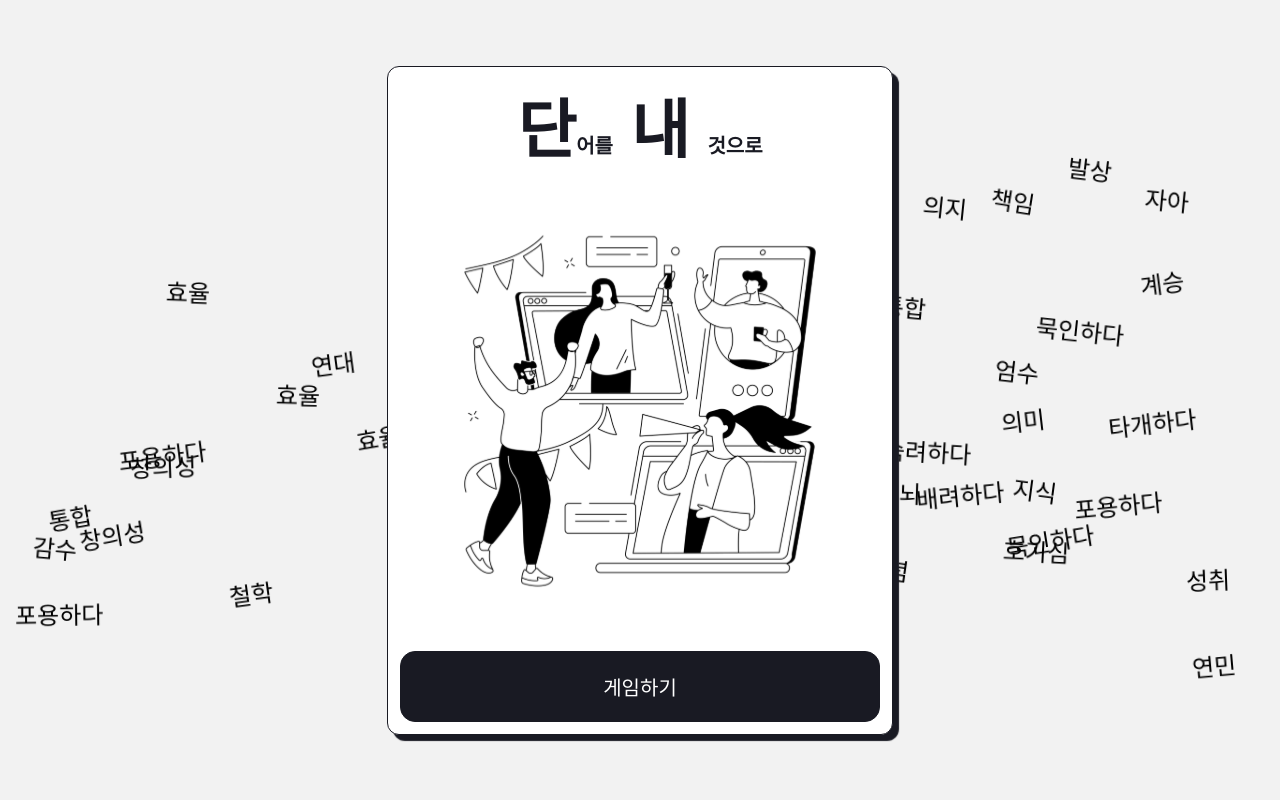
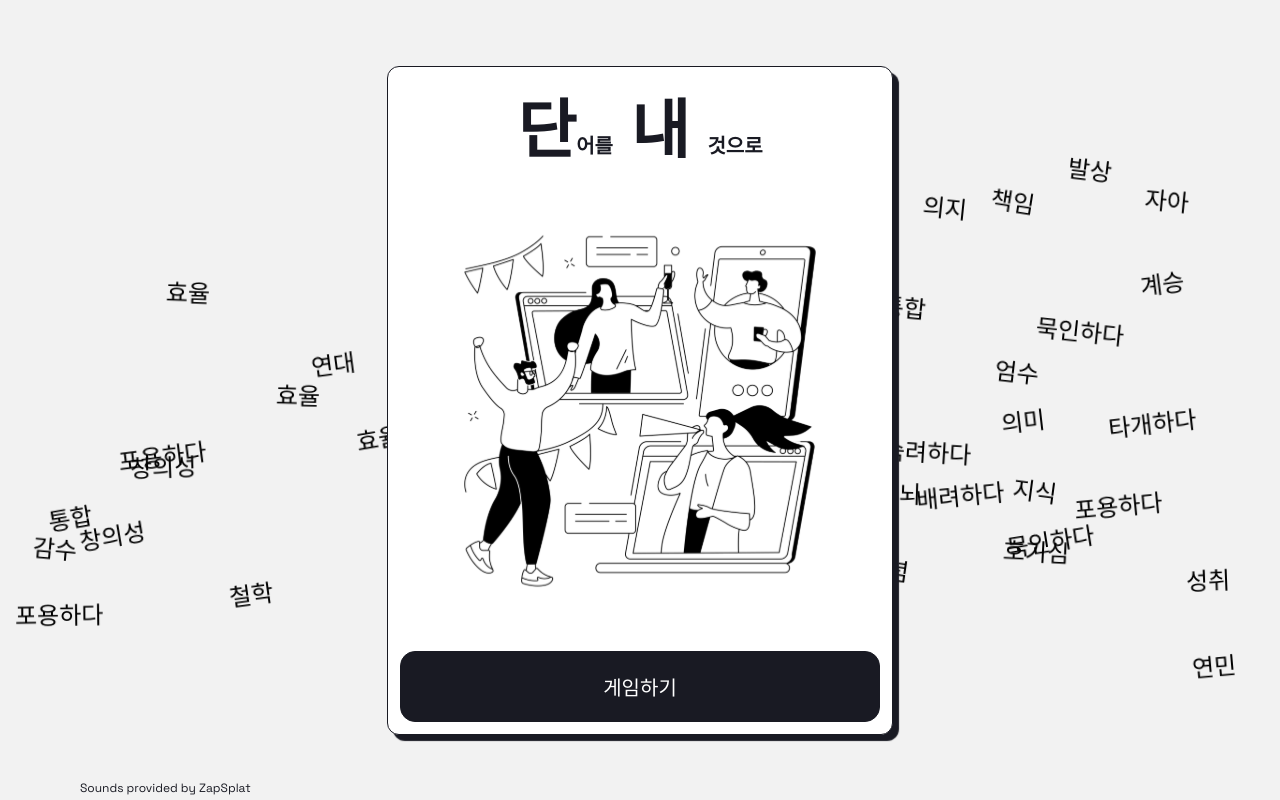
Before and after one commit to teamdannae/dannae, a Next.js app in the folder frontend/: page / in a window 1280 px wide. Built offline with nearby package versions, Linux system fonts and the light colour scheme.

Commit message:
feat: 초성 게임 내 턴 BGM 감소 및 BGM 사용 저작권 표시

```diff
--- a/frontend/src/app/game/[roomId]/page.tsx
+++ b/frontend/src/app/game/[roomId]/page.tsx
@@ -547,9 +547,15 @@ export default function WaitingRoom() {
         );
         setRoundReset(true);
       } else if (data.type === "success" || data.type === "failure") {
+        if (audioRef.current) {
+          audioRef.current.volume = 0.7;
+        }
         setRoundReset(true);
       } else if (data.type === "turn_start") {
         new Audio("/bgm/Round-Start.mp3").play();
+        if (audioRef.current) {
+          audioRef.current.volume = 0.3;
+        }
         setIsSend(false);
       } else if (data.type === "exit") {
         setUsers((prevUsers) =>
--- a/frontend/src/app/layout.tsx
+++ b/frontend/src/app/layout.tsx
@@ -30,6 +30,16 @@ export default function RootLayout({
     <html lang="ko">
       <body className={`${headFont.className} ${mainFont.className}`}>
         <ModalProvider>{children}</ModalProvider>
+        <footer className="zapsplat-credit">
+          Sounds provided by{" "}
+          <a
+            href="https://www.zapsplat.com"
+            target="_blank"
+            rel="noopener noreferrer"
+          >
+            ZapSplat
+          </a>
+        </footer>
       </body>
     </html>
   );
--- a/frontend/src/styles/globals.scss
+++ b/frontend/src/styles/globals.scss
@@ -80,3 +80,10 @@ p {
     color-scheme: dark;
   }
 } */
+
+.zapsplat-credit {
+  position: fixed;
+  bottom: 4px;
+  left: 80px;
+  font-size: 12px;
+}
```
